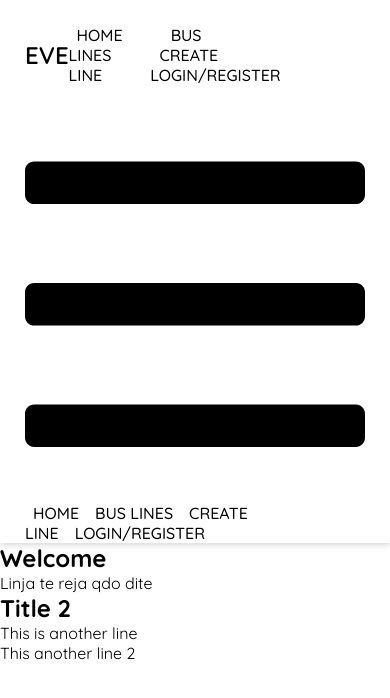
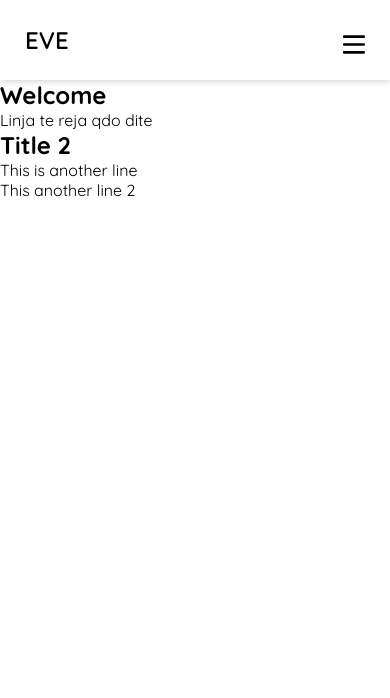
Before and after one commit to Elhami2000/EVE---The-better-travel, a Vue app: page / in a window 390 px wide. Shown: the top 698 px of the page. Built offline with nearby package versions, Linux system fonts and the light colour scheme; what vue2-editor would draw is missing.

Commit message:
Update Navigation.vue

```diff
--- a/src/components/Navigation.vue
+++ b/src/components/Navigation.vue
@@ -6,7 +6,7 @@
  <router-link class="header" :to="{name: 'Home'}">EVE</router-link>
  </div>
  <div class="nav-links">
- <ul>
+ <ul v-show="!mobile">
     <router-link class="link" to="#">Home</router-link>
     <router-link class="link" to="#">Bus Lines</router-link>
     <router-link class="link" to="#">Create Line</router-link>
@@ -15,9 +15,9 @@
  </ul>
  </div>
  </nav>
- <menuIcon class="menu-icon"/>
+ <menuIcon @click="toggleMobileNav" class="menu-icon" v-show="mobile"/>
  <transition name = "mobile-nav">
-  <ul>
+  <ul class="mobile-nav" v-show="mobileNav">
     <router-link class="link" to="#">Home</router-link>
     <router-link class="link" to="#">Bus Lines</router-link>
     <router-link class="link" to="#">Create Line</router-link>
@@ -36,6 +36,35 @@ export default {
     components : {
         menuIcon,
     },
+    data(){
+        return{
+            mobile: null,
+            mobileNav: null,
+            windownWidth: null,
+        };
+    },
+
+    created(){
+        window.addEventListener('resize', this.checkScreen);
+        this.checkScreen();
+    },
+
+    methods: {
+        checkScreen(){
+            this.windownWidth = window.innerWidth;
+            if(this.windownWidth <= 750){
+                this.mobile = true;
+                return;
+            }
+            this.mobile = false;
+            this.mobileNav = false;
+            return;
+        },
+
+        toggleMobileNav(){
+            this.mobileNav = !this.mobileNav;
+        },
+    },
 };
 </script>
  <style lang="scss" scoped>
@@ -44,7 +73,6 @@ export default {
         padding: 0 25px;
         box-shadow: 0 4px 6px -1px rgba(0, 0, 0, 0.1), 0 2px 4px -1px rgba(0, 0, 0, 0.06);
         z-index: 99;
- }
 
         .link{
             font-weight: 500;
@@ -92,4 +120,52 @@ export default {
                 }
             }
         }
+
+        .menu-icon{
+            cursor: pointer;
+            position: absolute;
+            top: 32px;
+            right: 25px;
+            height: 25px;
+            width: auto;
+        }
+
+        .mobile-nav{
+            padding: 20px;
+            width: 70%;
+            max-width: 250px;
+            display: flex;
+            flex-direction: column;
+            position: fixed;
+            height: 100%;
+            background-color: #303030;
+            top: 0;
+            left: 0;
+
+            .link{
+                padding: 15px 0;
+                color: #fff;
+            }
+        }
+
+        .mobile-nav-enter-active,
+        .mobile-nav-leave-active{
+            transition: all 1s ease;
+        }
+
+        .mobile-nav-enter{
+            transform: translateX(-250px);
+        }
+
+        .mobile-nav-enter-to{
+            transform: translateX(0);
+        }
+
+        .mobile-nav-leave-to{
+            transform: translateX(-250px);
+        }
+    }
+
+
+
  </style>
```
Lines whose indentation alone changed are shown as unchanged.
